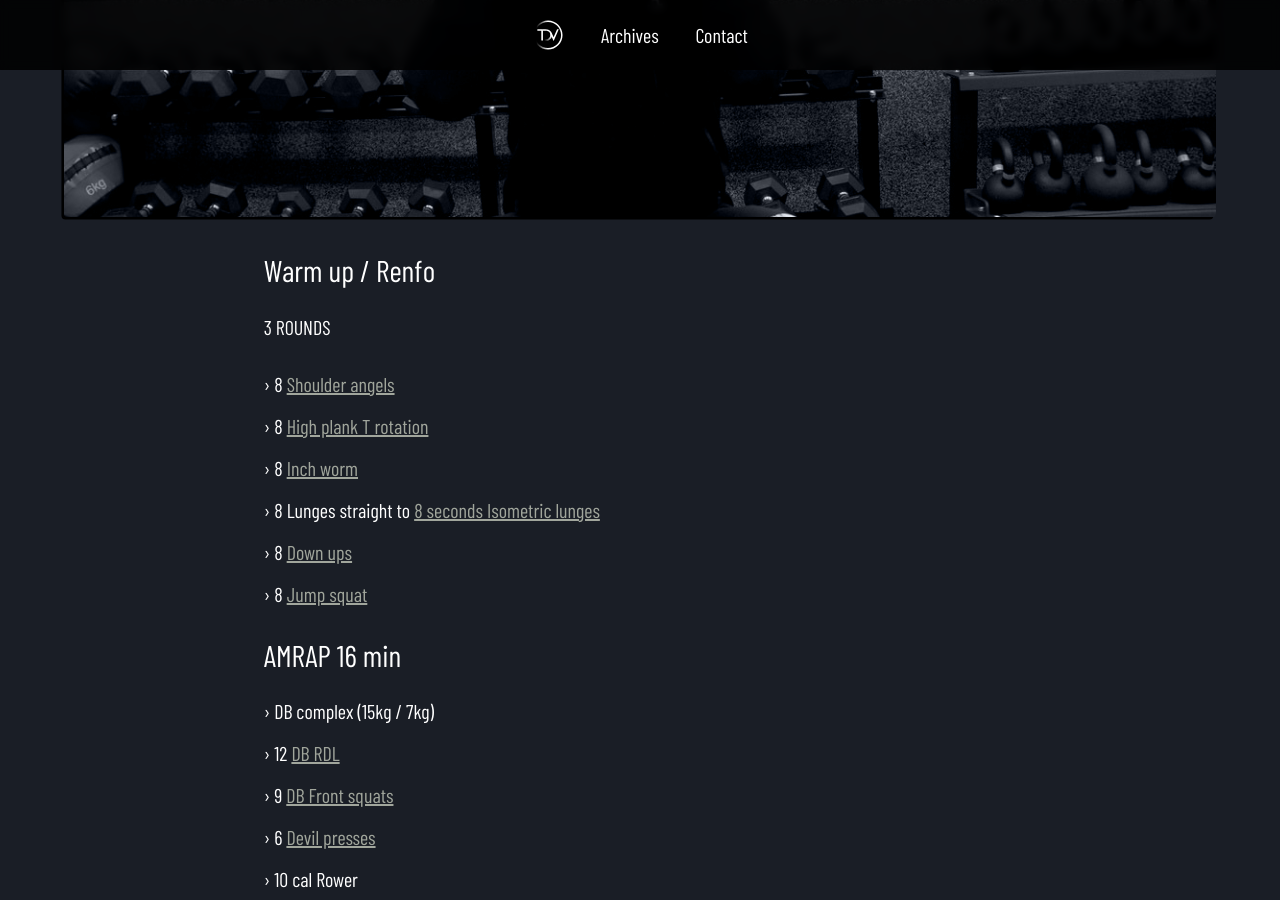
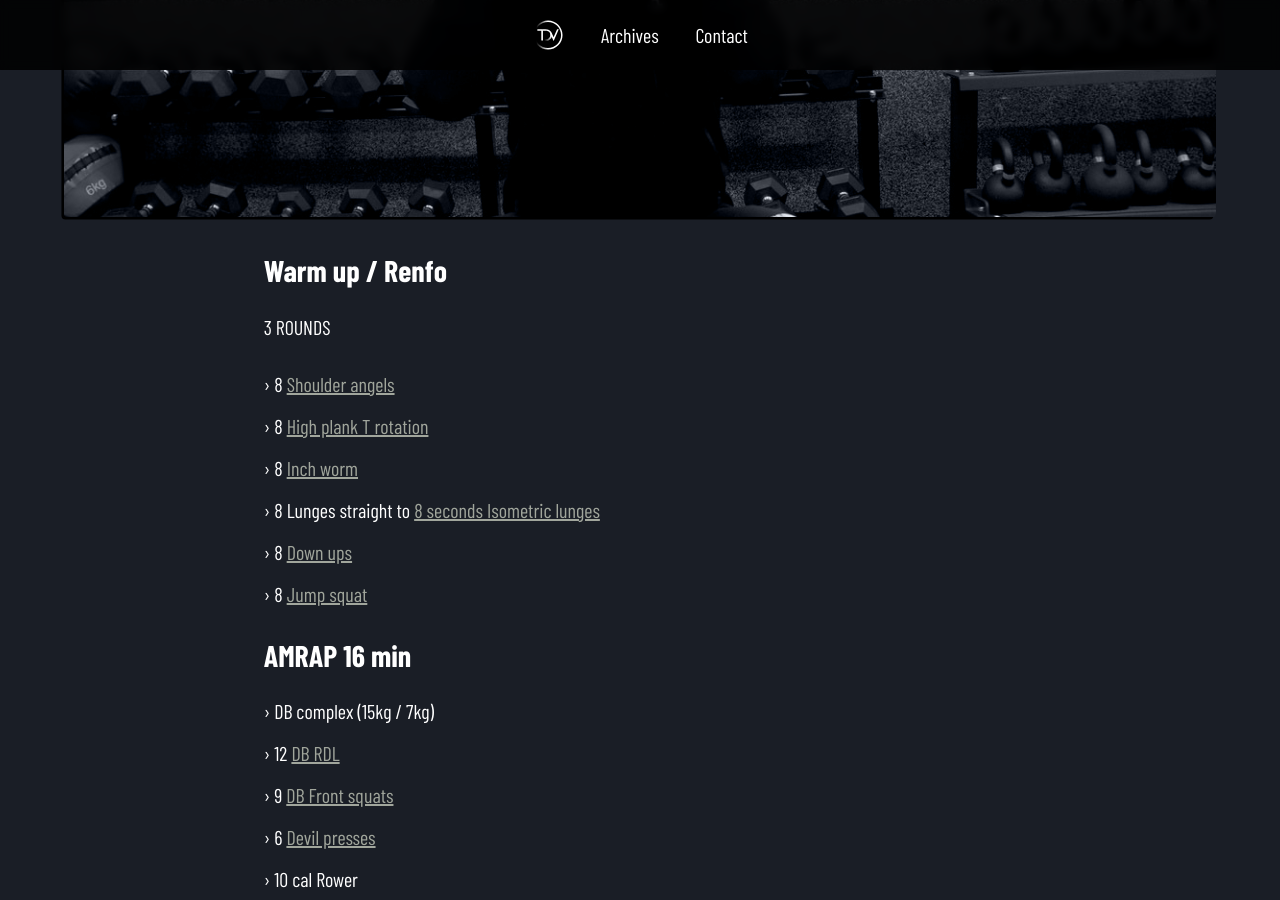
Before and after one commit to odevillardi/tdv, a Jekyll site: the page built from _posts/2022-12-29-02-db-complex-consistency.md, in a window 1280 px wide and 900 px high, scrolled down 986 px. Built offline with Jekyll 4.4.1, drawn with Linux system fonts in a browser that asks for light colours; a script that is not in the unit is left out.

```diff
--- a/_posts/2022-12-29-02-db-complex-consistency.md
+++ b/_posts/2022-12-29-02-db-complex-consistency.md
@@ -5,7 +5,7 @@ date: 2022-12-29T09:30:48.839Z
 title: "02 : DB Complex : Consistency"
 duration: 30 min
 ---
-#### Warm up / Renfo
+#### **Warm up / Renfo**
 
 3 ROUNDS
 
@@ -16,7 +16,7 @@ duration: 30 min
 * 8 [Down ups ](https://www.youtube.com/watch?v=B3jLmb7dWLY)
 * 8 [Jump squat ](https://www.youtube.com/watch?v=flBodwEKe30)
 
-#### AMRAP 16 min
+#### **AMRAP 16 min**
 
 * DB complex (15kg / 7kg)
 * 12 [DB RDL ](https://www.youtube.com/watch?v=WIcpu2UkJoY)
```
